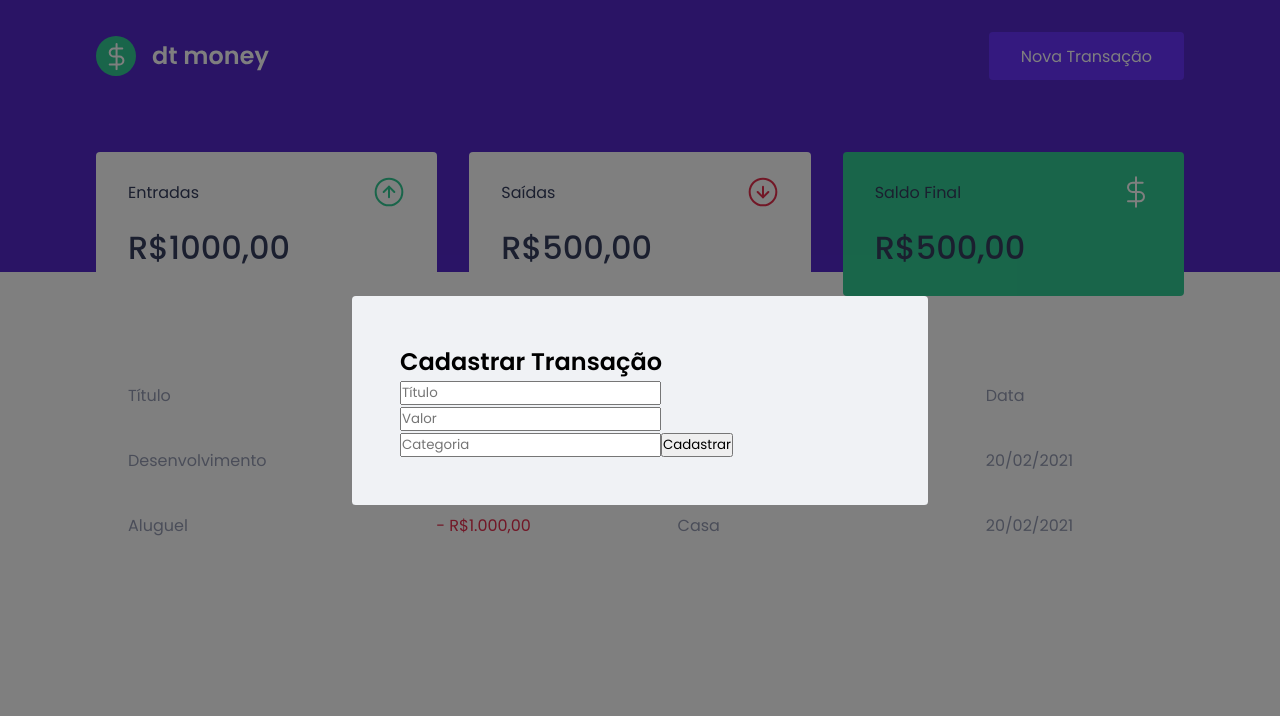
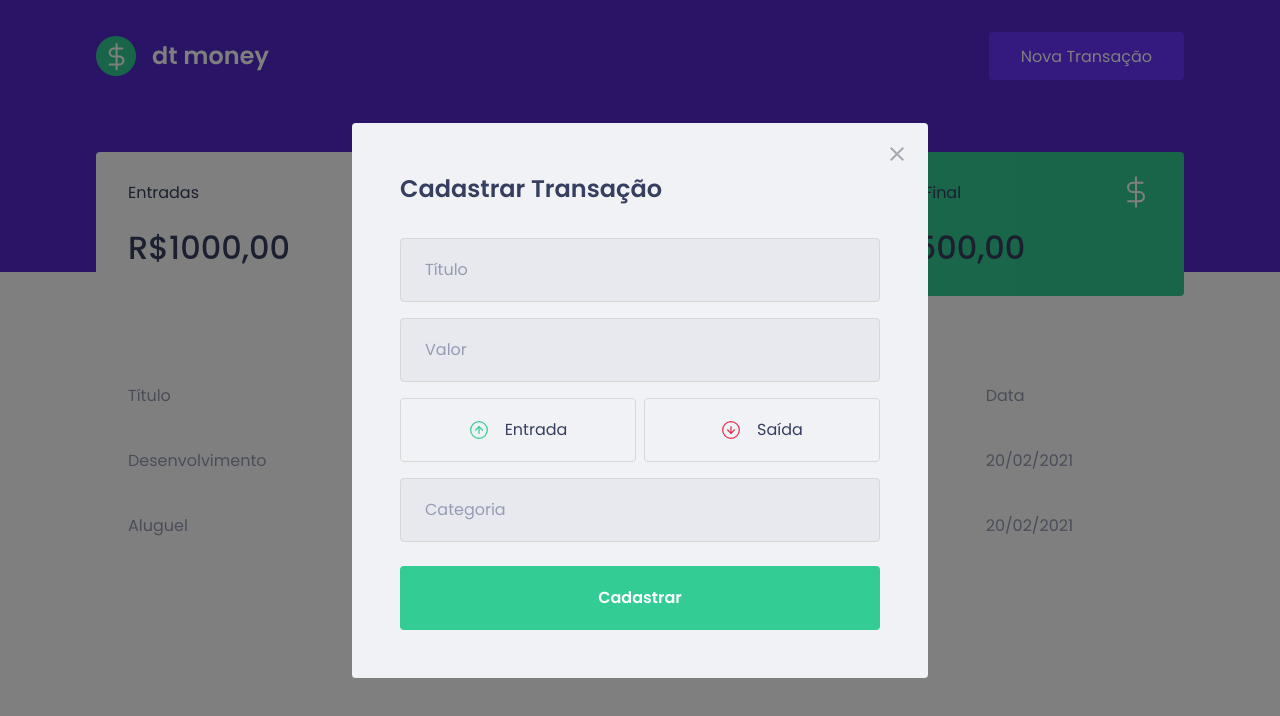
Before and after one commit to alexbruno10/dtmoney, a React (Create React App) app: page / in a window 1280 px wide. Both pictures are taken after a click on the button "Nova Transação". Shown: the top 716 px of the page. Built offline with nearby package versions, Linux system fonts and the light colour scheme; no server answers; what miragejs would draw is missing.

Commit message:
Realizando ajustes no Modal

```diff
--- a/package.json
+++ b/package.json
@@ -5,6 +5,7 @@
   "dependencies": {
     "axios": "^0.24.0",
     "miragejs": "^0.1.42",
+    "polished": "^4.1.4",
     "react": "^17.0.2",
     "react-dom": "^17.0.2",
     "react-modal": "^3.14.4",
--- a/src/components/NewTransactionModal/index.tsx
+++ b/src/components/NewTransactionModal/index.tsx
@@ -1,6 +1,8 @@
 import Modal from 'react-modal';
-import { Container } from './styles';
-
+import { Container, TransactionTypeContainer } from './styles';
+import incomeImg from '../../assets/income.svg'
+import outcomeImg from '../../assets/outcome.svg'
+import closeImg from '../../assets/close.svg'
 
 interface NewTransactionModalProps {
     isOpen: boolean;
@@ -17,6 +19,10 @@
         overlayClassName="react-modal-overlay"
         className="react-modal-content"
         >
+            <button type="button" onClick={onRequestClose} className="react-modal-close">
+                <img src={closeImg} alt="Fechar" />
+            </button>
+
             <Container>
 
             <h2>Cadastrar Transação</h2>
@@ -31,6 +37,24 @@
             placeholder="Valor"
             />
 
+            <TransactionTypeContainer>
+
+            <button
+                type="button"
+            >
+                <img src={incomeImg} alt="Entrada" />
+                <span>Entrada</span>
+            </button>
+
+            <button
+                type="button"
+            >
+                <img src={outcomeImg} alt="Saída" />
+                <span>Saída</span>
+            </button>
+
+            </TransactionTypeContainer>
+
             <input
             placeholder="Categoria"
             />
--- a/src/components/NewTransactionModal/styles.ts
+++ b/src/components/NewTransactionModal/styles.ts
@@ -1,3 +1,92 @@
 import styled from 'styled-components'
+import {darken} from 'polished'
 
-export const Container = styled.form``;
+export const Container = styled.form`
+
+h2{
+    color: var(--text-title);
+    font-size: 1.5rem;
+    margin-bottom: 2rem;
+}
+
+input {
+    width: 100%;
+    padding: 0 1.5rem;
+    height: 4rem;
+    border-radius: 0.25rem;
+
+    border: 1px solid #d7d7d7;
+    background: #e7e9ee;
+
+    font-weight: 400;
+    font-size: 1rem;
+
+    &::placeholder {
+        color: var(--text-body);
+    }
+
+    & + input {
+        margin-top: 1rem;
+    }
+}
+
+button[type="submit"] {
+    width: 100%;
+    padding: 0 1.5rem;
+    height: 4rem;
+    background: var(--green);
+    color: #fff;
+    border-radius: 0.25rem;
+    border: 0;
+    font-size: 1rem;
+    margin-top: 1.5rem;
+    font-weight: 600;
+
+    transition: 0.2s;
+
+    &:hover {
+        filter: brightness(0.9);
+    }
+}
+
+`;
+
+export const TransactionTypeContainer = styled.div`
+
+margin: 1rem 0;
+display: grid;
+grid-template-columns: 1fr 1fr;
+gap: 0.5rem;
+
+button{
+    height: 4rem;
+    border: 1px solid #d7d7d7;
+    border-radius: 0.25rem;
+
+    background: transparent;
+
+    display: flex;
+    align-items: center;
+    justify-content: center;
+
+    transition: border-color 0.2s;
+
+    &:hover{
+        border-color: ${darken(0.1, '#d7d7d7')}
+    }
+
+    img{
+        width: 20px;
+        height: 20px;
+
+    }
+
+    span {
+        display: inline-block;
+        margin-left: 1rem;
+        font-size: 1rem;
+        color: var(--text-title);
+    }
+}
+
+`;
--- a/src/styles/global.ts
+++ b/src/styles/global.ts
@@ -77,4 +77,18 @@
         position: relative;
         border-radius: 0.24rem;
     }
+
+    .react-modal-close {
+        position: absolute;
+        right: 1.5rem;
+        top: 1.5rem;
+        border: 0;
+        background: transparent;
+
+        transition: filter 0.2s;
+
+        &:hover {
+            filter: brightness(0.8);
+        }
+}
 `
```
Also changed, not shown: 2 other files (tests, documents, lock files or other folders).
